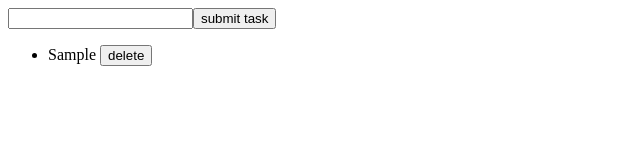
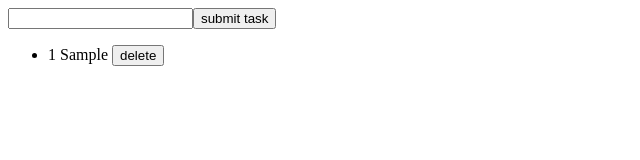
Before and after one commit to SerginoCroes/task-app, a React (Create React App) app: page / in a window 1280 px wide. Both pictures are taken after typing "Sample" into the empty fields and a click on the button "submit task". Shown: the top 160 px of the page, without its empty margins (0-640 px from the left). Built offline with nearby package versions, Linux system fonts and the light colour scheme.

Commit message:
added index to list

```diff
--- a/src/components/Overview.js
+++ b/src/components/Overview.js
@@ -2,16 +2,16 @@ import React from "react";
 
 export const Overview = (props) => {
 
-  const {tasks, remove} = props;
+  const { tasks, remove } = props;
 
   return (
     <ul>
       {tasks.map((item, index) =>
         <li key={index}>
-          {`${item} `}
-          <input type='button' value='delete' onClick={() => {remove(index)}} />
+          {`${index + 1} ${item} `}
+          <input type='button' value='delete' onClick={() => { remove(index) }} />
         </li>
       )}
     </ul>
-  )
+  );
 }
```
Also changed, not shown: src/App.js (+4 -4 lines).
